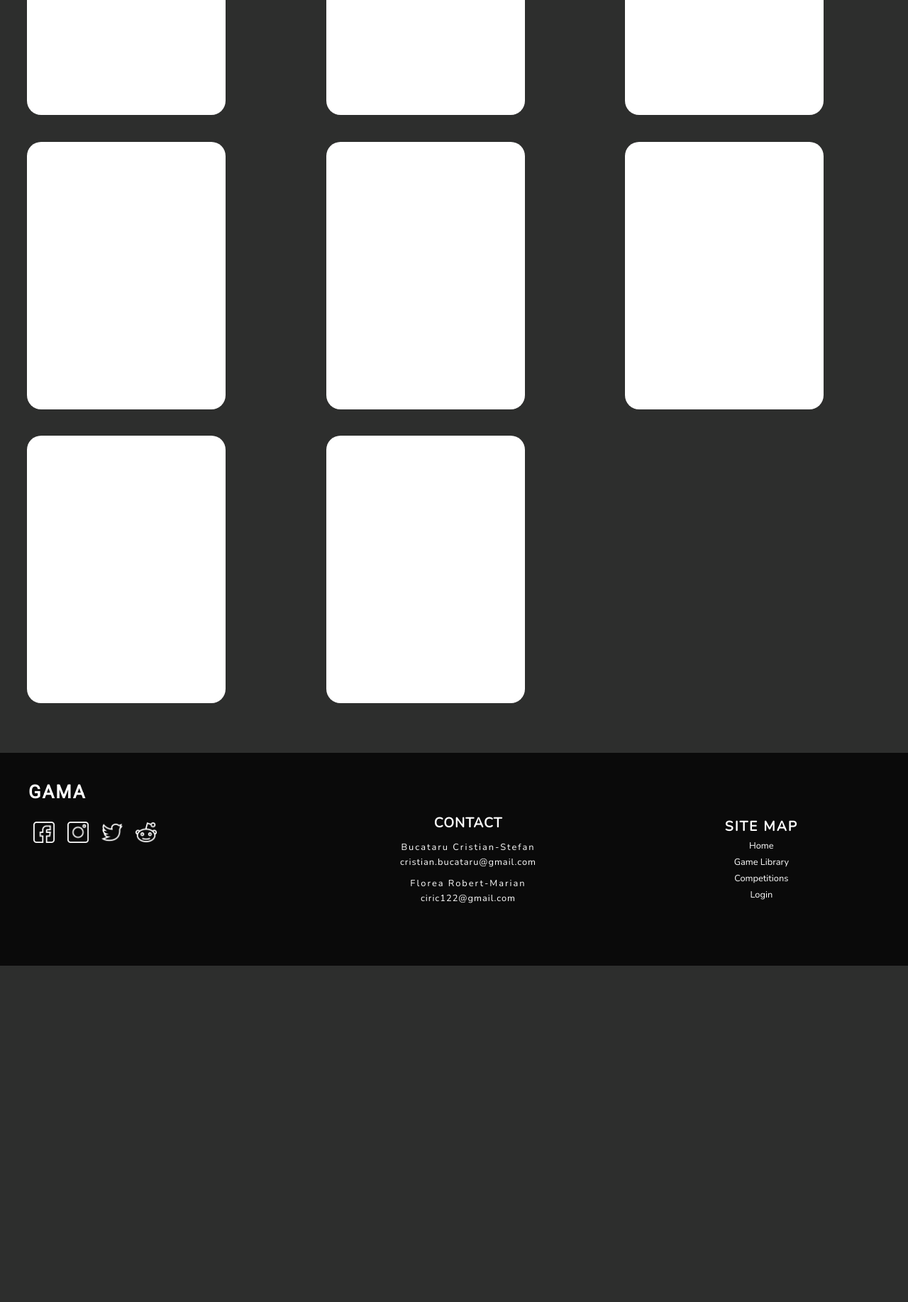
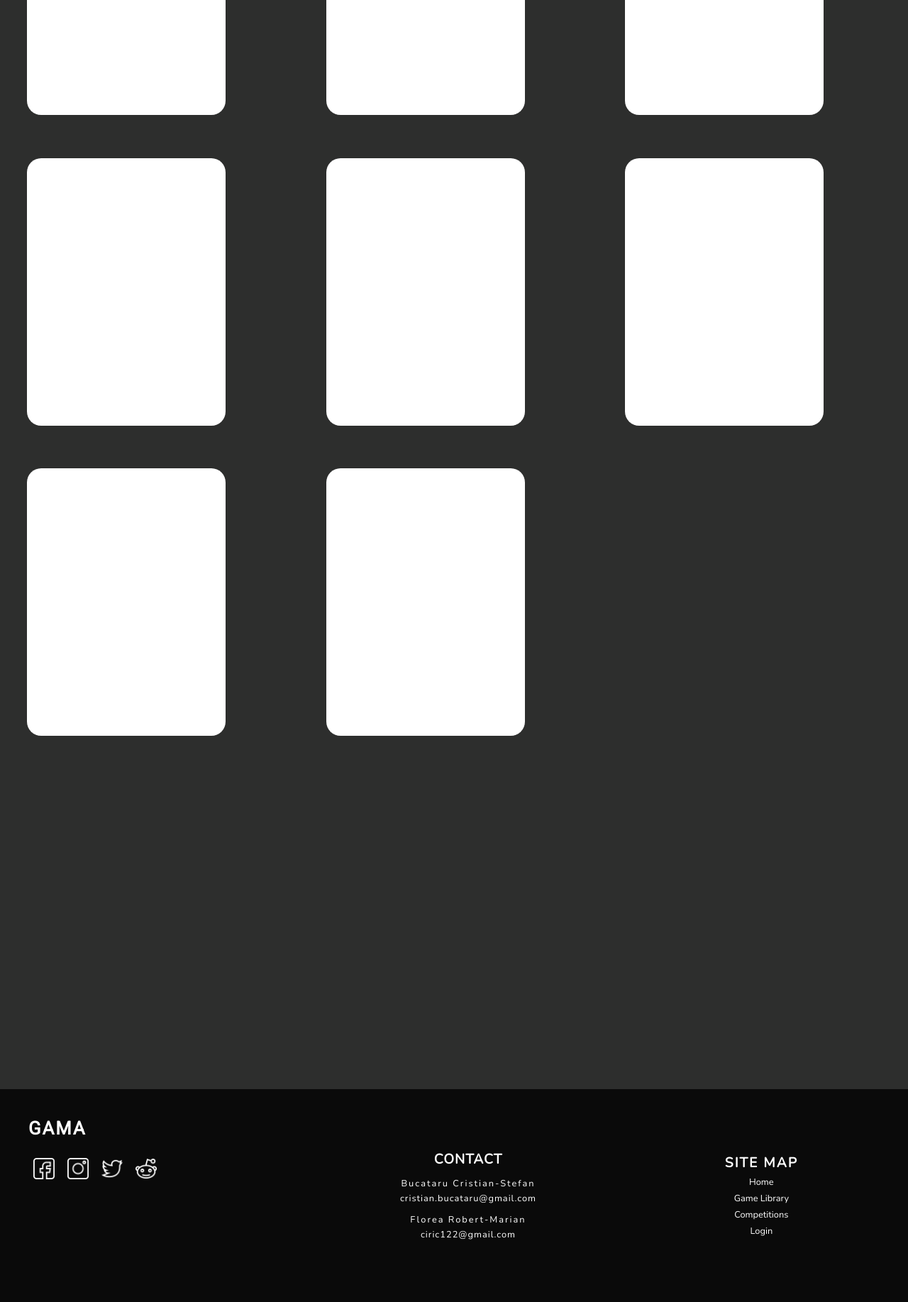
Before and after one commit to cristibctr/GaMa_TW, a PHP site: page /Games_Library/Games_List.html in a window 1280 px wide. Shown: the part 509-2344 px from the top of the page at 71% size. Before the commit the page ends 1870 px from the top, so only its background shows below. Run offline with PHP 8.4, Linux system fonts and the light colour scheme.

Commit message:
small commit

```diff
--- a/Games_Library/Games_List.css
+++ b/Games_Library/Games_List.css
@@ -1,8 +1,6 @@
 .main_section{
-    overflow: auto;
-    position: relative;
     width: 100%;
-    height: 1500px;
+    min-height: 1500px;
     background-color: rgb(45,46,45);
     display: flex;
     align-items: center;
@@ -59,7 +57,7 @@
     transition: 0.4s;
 }
 .search input:focus{
-    width: 200px;
+    width: 50%;
 }
 .filter > div:not(:last-child){
     border-right: 2px rgba(0, 0, 0, .5) solid;
@@ -70,9 +68,10 @@
     display: grid;
     width: 94%;
     grid-template-columns: repeat(auto-fit, minmax(280px, 1fr));
-    grid-template-rows: repeat(auto-fit, minmax(280px, 1fr));
-    gap: 10% 5%;
-    max-height: 1500px;
+    grid-template-rows: repeat(auto-fill, 350px);
+    gap: 5% 5%;
+    min-height: 1500px;
+
 }
 .games_grid > div{
     width: 280px;
```
